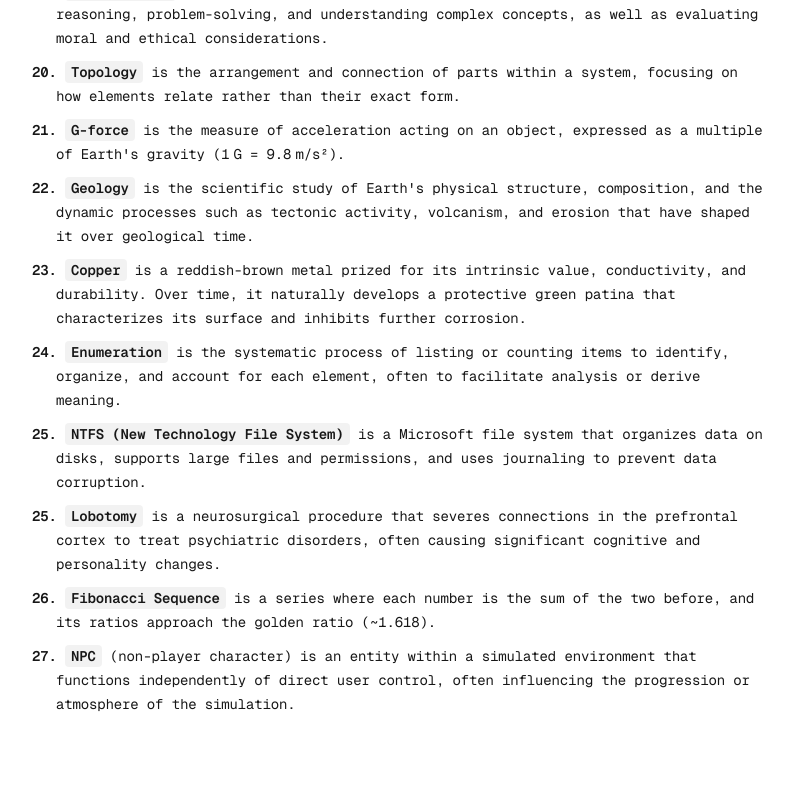
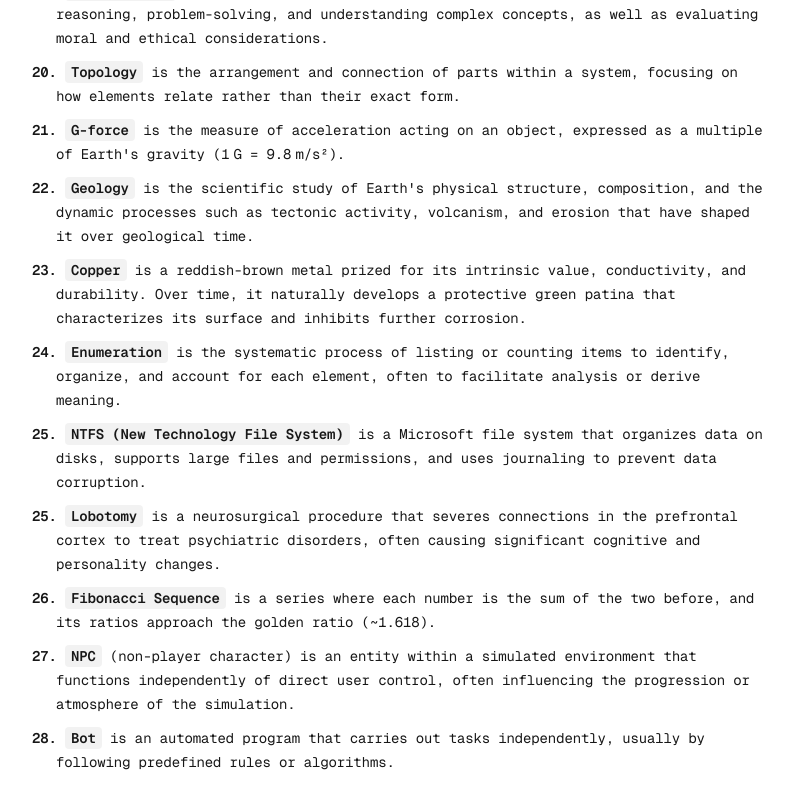
Before and after one commit to BrahimBoussada/mind-log, a Next.js app: page / in a window 1280 px wide. Shown: the part 1116-1916 px from the top of the page, without its empty margins (240-1033 px from the left). Before the commit the page ends 1858 px from the top, so only its background shows below. Built offline with nearby package versions, Linux system fonts and the light colour scheme.

Commit message:
log: 16-08-2025

```diff
--- a/src/app/page.tsx
+++ b/src/app/page.tsx
@@ -169,6 +169,12 @@ export default function Home() {
           environment that functions independently of direct user control, often
           influencing the progression or atmosphere of the simulation.
         </Note>
+
+        <Note>
+          <N>28. </N>
+          <Key>Bot</Key> is an automated program that carries out tasks
+          independently, usually by following predefined rules or algorithms.
+        </Note>
       </NoteWrapper>
     </Container>
   );
```
